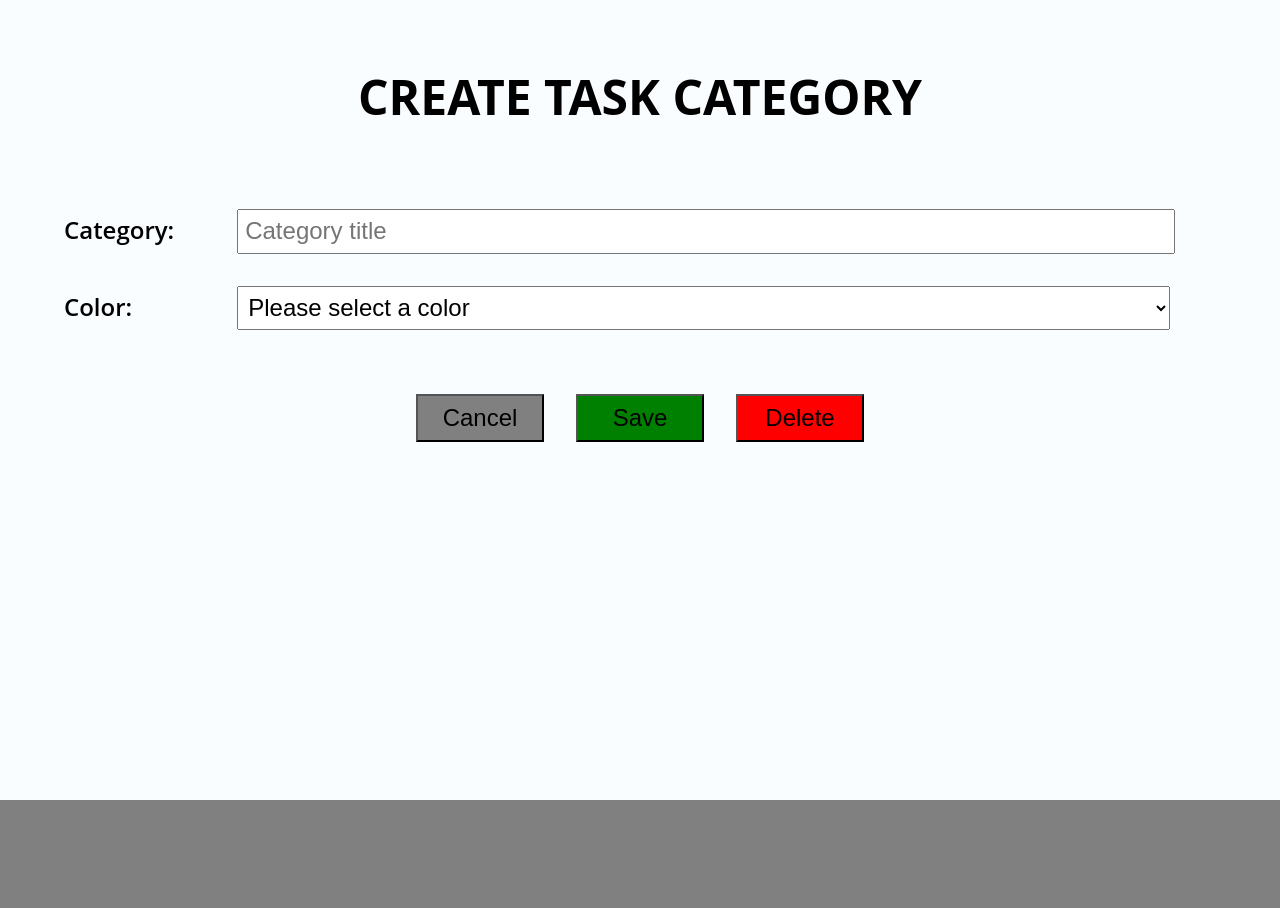
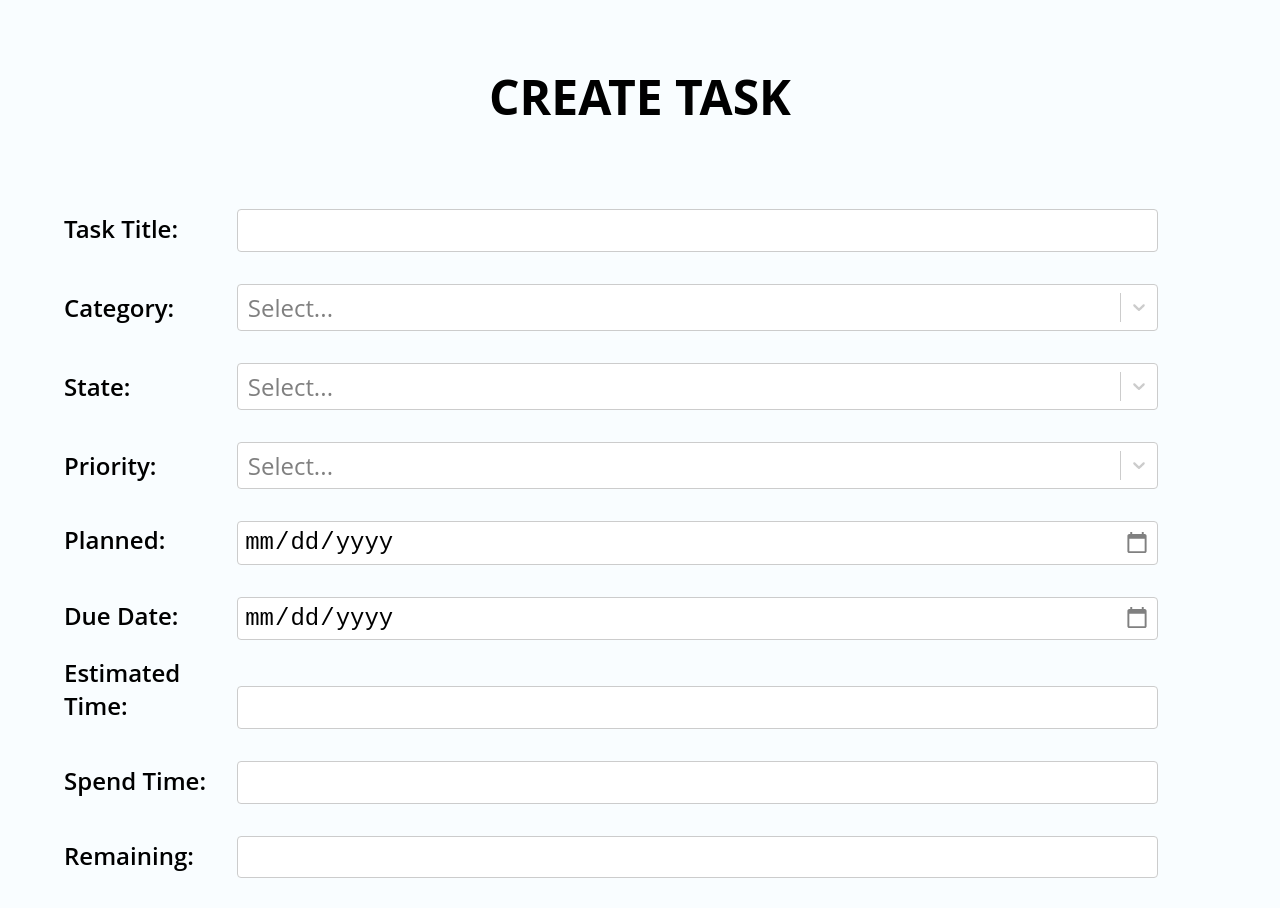
Before and after one commit to Mahsa-kf/ToDoList-React, a React (Create React App) app: page /Task/1 in a window 1280 px wide. Shown: the top 908 px of the page. Before the commit the page ends 800 px from the top, so only its background shows below. Built offline with nearby package versions, Linux system fonts and the light colour scheme; no server answers.

Commit message:
Designed Task Form and connect to WebAPI & Added React-Select package

```diff
--- a/package.json
+++ b/package.json
@@ -9,6 +9,7 @@
     "react": "^17.0.1",
     "react-dom": "^17.0.1",
     "react-scripts": "4.0.2",
+    "react-select": "^4.1.0",
     "web-vitals": "^1.1.0"
   },
   "scripts": {
--- a/src/Components/App.js
+++ b/src/Components/App.js
@@ -7,8 +7,8 @@ const App = () => {
     return (
         <div className="main">
 
-            { <CategoryForm/> }
-            {/* { <TaskForm/> }  */}
+            {/* { <CategoryForm/> } */}
+            { <TaskForm/> }
         </div>
     )
 }
--- a/src/Components/CategoryForm/CategoryForm.js
+++ b/src/Components/CategoryForm/CategoryForm.js
@@ -20,7 +20,8 @@ const CategoryForm = (props) => {
       body: JSON.stringify(category),
       headers: { 'Content-Type': 'application/json' },
     })
-    // .then(json => setCategory(json))
+    // .then(response  => response .json())
+    // .then(data  => setCategory(data))
   }
 
   return (
--- a/src/Components/TaskForm/TaskForm.js
+++ b/src/Components/TaskForm/TaskForm.js
@@ -1,41 +1,188 @@
-import React, { useState } from 'react'
+import React, { useEffect, useState } from 'react'
 import './TaskForm.css'
 import '../../styles/form.css'
+import Select from 'react-select'
 
 
 const TaskForm = (props) => {
 
+  // Will execute after page loaded (onLoad)
+  useEffect(() => {
+    getCategories();
+  }, []);
+
   //create task state
   const [task, setTask] = useState({})
 
+  //create task categories state to update the list of categories when get from WebApi
+  const [categories, setCategories] = useState({})
+
   const onInputChange = (event) => {
+    //when any input changed, update task state
     task[event.target.name] = event.target.value
     setTask(task)
   }
 
+  const onSelectChange = (event) => {
+    //when any input changed, update task state
+    task[event.label] = event.value
+    setTask(task)
+  }
+
   const save = (event) => {
+    // the default action that belongs to the event will not occur
     event.preventDefault()
+    // send the new task information to the webApi to save in the database
     fetch('http://localhost:5673/api/Task/AddTask', {
       method: 'POST',
       body: JSON.stringify(task),
       headers: { 'Content-Type': 'application/json' },
     })
-    // .then(json => setTask(json))
+      .then(response => response.json())
+      .then(data => setTask(data))
   }
 
+  const getCategories = (event) => {
+    // Get the list the of Categories from WebApi to display in the Category drop down
+    fetch('http://localhost:5673/api/Category/GetCategories', {
+      method: 'GET',
+      headers: { },
+    })
+      .then(response => response.json()) // Always same
+      .then(webApiDataCategories => {
+         let categoriesOptions = webApiDataCategories.map(category => {
+           return {value: category.CategoryID, label: category.CategoryTitle }
+         })
+         setCategories(categoriesOptions);
+      })
+  }
 
+  const taskStates  = [
+    { value: '1', label: 'To Do' },
+    { value: '2', label: 'In Progress' },
+    { value: '3', label: 'Done' },
+    { value: '4', label: 'Canceled' }
+  ]
 
+  const taskPriorities  = [
+    { value: 'chocolate', label: 'Critical' },
+    { value: 'strawberry', label: 'High' },
+    { value: 'vanilla', label: 'Medium' },
+    { value: 'vanilla', label: 'Low' }
+  ]
 
   return (
     <div>
       <h1>Create Task</h1>
       <form className="todo-form">
+      <div>
+          <label htmlFor="">Task Title:</label>
+          <input type='text'
+            className="form-input"
+            id="title"
+            name="title"
+            value={task.taskTitle}
+            onChange={onInputChange}
+          />
+        </div>
+        <div>
+          <label>Category:</label>
+          <Select id="categoryID"
+              className="form-input select-input"
+              name="categoryID"
+              value={task.categoryID}
+              isClearable="true"
+              onChange={onSelectChange}
+              options={categories}>
+          </Select>
+        </div>
+        <div>
+          <label>State:</label>
+          <Select id="stateID"
+              className="form-input select-input"
+              name="stateID"
+              value={task.stateID}
+              isClearable="true"
+              onChange={onSelectChange}
+              options={taskStates}>
+          </Select>
+        </div>
+        <div>
+          <label>Priority:</label>
+          <Select id="priorityID"
+              className="form-input select-input"
+              name="priorityID"
+              value={task.priorityID}
+              isClearable="true"
+              onChange={onSelectChange}
+              options={taskPriorities}>
+          </Select>
+        </div>
+        <div>
+          <label htmlFor="">Planned:</label>
+          <input type='date'
+            className="form-input"
+            id="planedDate"
+            name="planedDate"
+            value={task.planedDate}
+            onChange={onInputChange}
+          />
+        </div>
+        <div>
+          <label htmlFor="">Due Date:</label>
+          <input type='date'
+            className="form-input"
+            id="dueDate"
+            name="dueDate"
+            value={task.dueDate}
+            onChange={onInputChange}
+          />
+        </div>
+        <div>
+          <label htmlFor="">Estimated Time:</label>
+          <input type='number'
+            className="form-input"
+            id="estimatedHours"
+            name="estimatedHours"
+            value={task.estimatedHours}
+            onChange={onInputChange}
+          />
+        </div>
+        <div>
+          <label htmlFor="">Spend Time:</label>
+          <input type='number'
+            className="form-input"
+            id="SpendedHours"
+            name="SpendedHours"
+            value={task.SpendedHours}
+            onChange={onInputChange}
+          />
+        </div>
+        <div>
+          <label htmlFor="">Remaining:</label>
+          <input type='number'
+            className="form-input"
+            id="remainingHours"
+            name="remainingHours"
+            value={task.remainingHours}
+            onChange={onInputChange}
+          />
+        </div>
+        <div>
+          <label htmlFor="">Note:</label>
+          <textarea  rows="7" cols="100"
+            className="form-input"
+            name="note"
+            id="remainingHours"
+            value={task.note}
+            onChange={onInputChange} >
+          </textarea>
+        </div>
+      </form>
 
-
-      </form>
       <div className="btn-container">
         <button className="btn-cancel">Cancel</button>
-        <button className="btn-save">Save</button>
+        <button onClick={save}className="btn-save">Save</button>
         <button className="btn-delete">Delete</button>
       </div>
     </div>
--- a/src/styles/form.css
+++ b/src/styles/form.css
@@ -1,15 +1,28 @@
-input, select {
+.form-input {
     font-size: 1.5rem;
     padding: 0.4rem;
     margin: 1rem 0;
     width: 80%;
     min-width: 30rem;
+    display: inline-block;
+    border: solid 1px hsl(0, 0%, 80%);
+    border-radius: 4px;
+    box-sizing: border-box;
 }
 
-select {
+.select-input {
+    padding: 0 !important;
+    border: none  !important;
+}
+
+::-webkit-calendar-picker-indicator {
+    filter: invert(0.5);
+}
+
+/* .form-input select {
     width: 81% !important;
     min-width: 32rem !important;
-}
+} */
 
 label {
     display: inline-block;
--- a/src/styles/global.css
+++ b/src/styles/global.css
@@ -19,7 +19,7 @@ body {
     margin:0 auto;
     background: #F9FDFF;
     padding: 2rem 5vw;
-    height: 100%;
+    min-height: 100%;
 }
 
 h1 {
```
Also changed, not shown: 1 other file (tests, documents, lock files or other folders).
